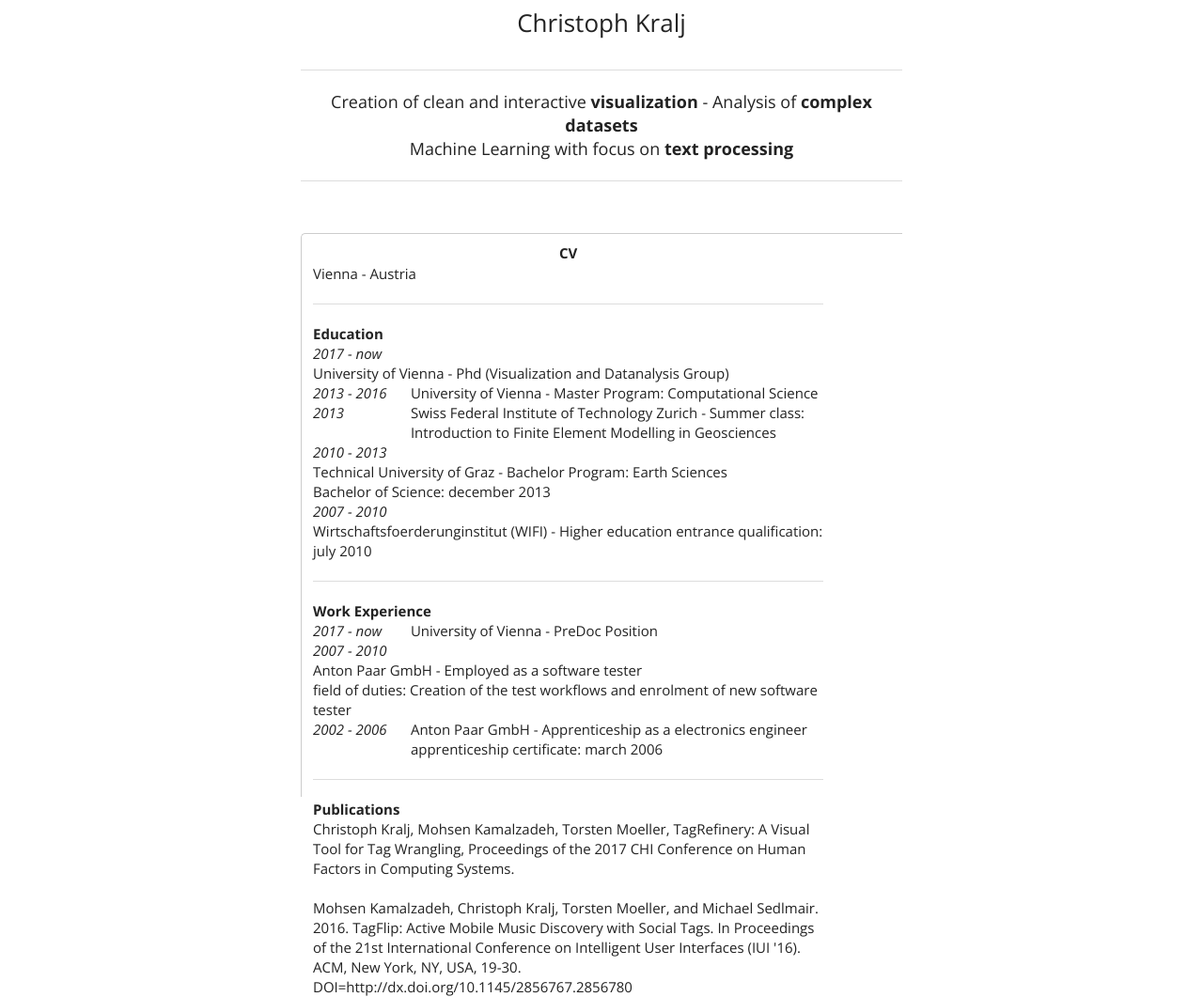
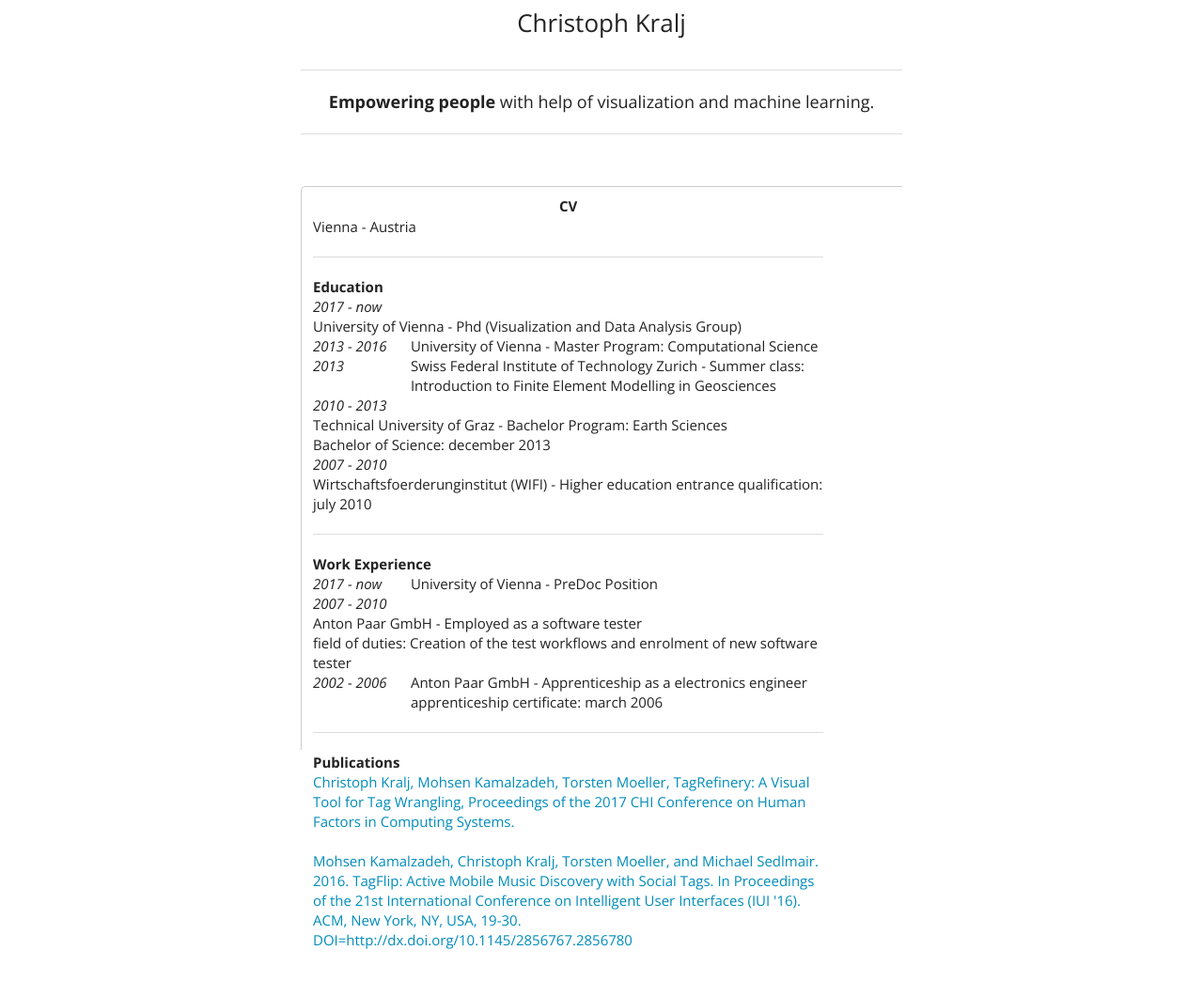
Before and after one commit to Christoph/Christoph.github.io, a website: page about.html in a window 1280 px wide. Shown: the part 50-1111 px from the top of the page at 94% size. After the commit the page ends 1061 px from the top, so only its background shows below. Drawn offline with nearby package versions, Linux system fonts and the light colour scheme.

Commit message:
Updated about me

```diff
--- a/about.html
+++ b/about.html
@@ -24,7 +24,8 @@
     <div style="margin-top: 35px; margin-bottom: 55px;">
       <div style="text-align: center; width: 50%; margin: 0 auto">
         <hr>
-        <span style="font-size: large; font-weight: 400;">Creation of clean and interactive <strong>visualization</strong> - Analysis of <strong>complex datasets</strong> <br> Machine Learning with focus on <strong>text processing</strong></span>
+        <span style="font-size: large; font-weight: 400;">
+            <strong>Empowering people</strong> with help of visualization and machine learning.
         <hr>
       </div>
     </div>
@@ -38,7 +39,7 @@
       <strong>Education</strong>
       <br>
       <div class="cv-text"><em>2017 - now</em></div>
-      <div style="display: inline-block;">University of Vienna - Phd (Visualization and Datanalysis Group)</div>
+      <div style="display: inline-block;">University of Vienna - Phd (Visualization and Data Analysis Group)</div>
       <br>
       <div class="cv-text"><em>2013 - 2016</em></div>
       <div style="display: inline-block;">University of Vienna - Master Program: Computational Science</div>
@@ -66,11 +67,11 @@
       <hr>
       <strong>Publications</strong>
       <br>
-      <div style="display: inline-block;">
+      <a target="_blank" href="http://tagrefinery.cs.univie.ac.at/" style="display: inline-block;">
          Christoph Kralj, Mohsen Kamalzadeh, Torsten Moeller, TagRefinery: A Visual Tool for Tag Wrangling, Proceedings of the 2017 CHI Conference on Human Factors in Computing Systems.
-      </div>
+     </a>
       <br><br>
-      <div style="display: inline-block;">Mohsen Kamalzadeh, Christoph Kralj, Torsten Moeller, and Michael Sedlmair. 2016. TagFlip: Active Mobile Music Discovery with Social Tags. In Proceedings of the 21st International Conference on Intelligent User Interfaces (IUI '16). ACM, New York, NY, USA, 19-30. DOI=http://dx.doi.org/10.1145/2856767.2856780</div>
+      <a target="_blank" href="http://dl.acm.org/citation.cfm?id=2856780" style="display: inline-block;">Mohsen Kamalzadeh, Christoph Kralj, Torsten Moeller, and Michael Sedlmair. 2016. TagFlip: Active Mobile Music Discovery with Social Tags. In Proceedings of the 21st International Conference on Intelligent User Interfaces (IUI '16). ACM, New York, NY, USA, 19-30. DOI=http://dx.doi.org/10.1145/2856767.2856780</a>
     </div>
     </div>
   </div>
```
